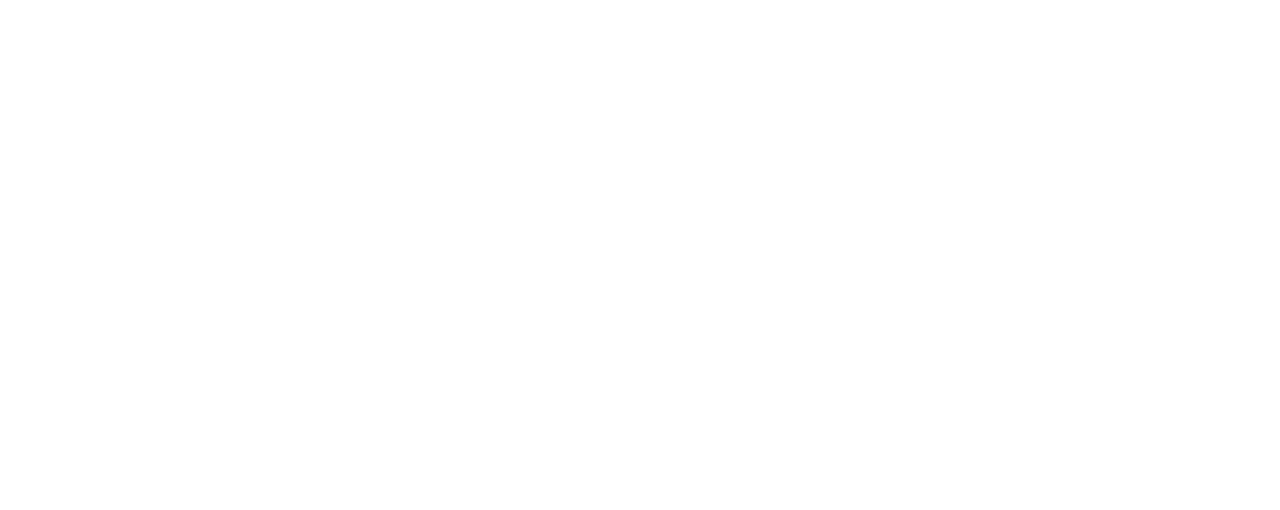
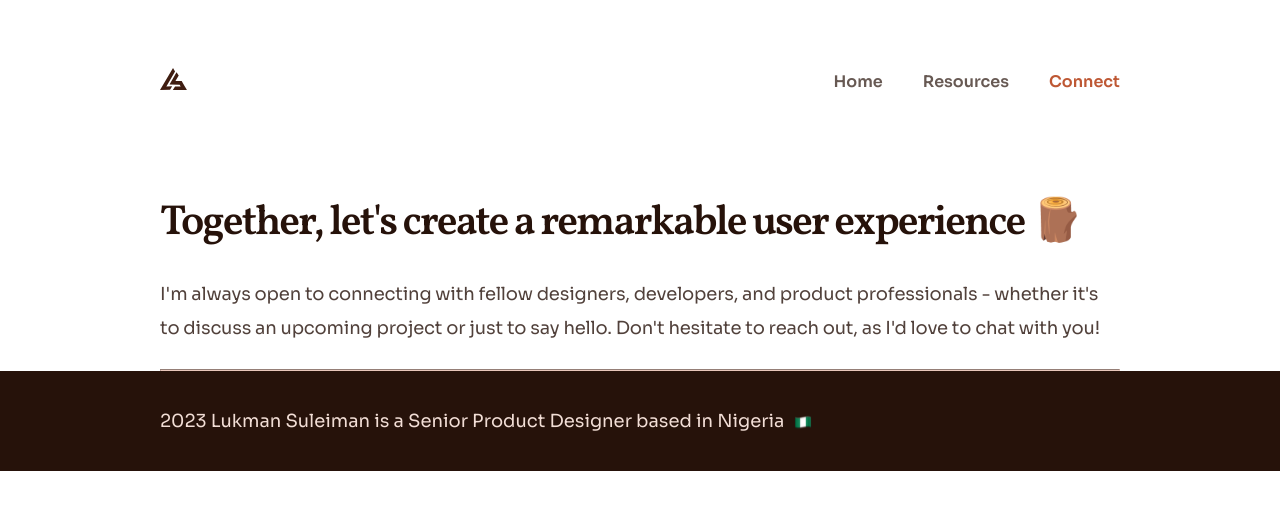
Before and after one commit to davidolaoluwa240/lukman-portfolio, a React (Create React App) app: page /connect in a window 1280 px wide. Before the commit this address had no page. Shown: the top 510 px of the page. Built offline with nearby package versions, Linux system fonts and the light colour scheme.

Commit message:
added secondaryHero and connectHeroBase component

```diff
--- a/src/assets/styles/utilities.styles.jsx
+++ b/src/assets/styles/utilities.styles.jsx
@@ -48,6 +48,13 @@
   }}
 `;
 
+export const SecondaryHeadingAlt = styled(SecondaryHeading)`
+  text-transform: none;
+  font-size: 4.2rem;
+  line-height: 58px;
+  letter-spacing: -2px;
+`;
+
 export const HorizontalLine = styled.hr`
-  color: ${COLORS["horizontal-color"]};
+  border-color: ${COLORS["horizontal-color"]};
 `;
--- /dev/null
+++ b/src/components/connect/hero-base/hero-base.component.jsx
@@ -0,0 +1,14 @@
+// Modules
+import React from "react";
+
+// Components
+import { SecondaryHero } from "../..";
+
+export const ConnectHeroBase = () => {
+  return (
+    <SecondaryHero
+      title="Together, let's create a remarkable user experience 🪵"
+      description="I'm always open to connecting with fellow designers, developers, and product professionals - whether it's to discuss an upcoming project or just to say hello. Don't hesitate to reach out, as I'd love to chat with you!"
+    />
+  );
+};
--- /dev/null
+++ b/src/components/connect/index.js
@@ -0,0 +1,2 @@
+// Re-Export Connect Components
+export * from "./hero-base/hero-base.component.jsx";
--- a/src/components/index.js
+++ b/src/components/index.js
@@ -2,3 +2,5 @@
 export * from "./navigation/navigation.component";
 export * from "./footer/footer.component";
 export * from "./home";
+export * from "./secondary-hero/secondary-hero.component";
+export * from "./connect";
--- /dev/null
+++ b/src/components/secondary-hero/secondary-hero.component.jsx
@@ -0,0 +1,27 @@
+// Modules
+import React from "react";
+
+// Style
+import {
+  Container,
+  HorizontalLine,
+  SecondaryHeadingAlt,
+} from "../../assets/styles";
+import {
+  SecondaryHeroDescription,
+  SecondaryHeroWrapper,
+} from "./secondary-hero.styles";
+
+export const SecondaryHero = ({ title, description }) => {
+  return (
+    <SecondaryHeroWrapper>
+      <Container>
+        <SecondaryHeadingAlt mb="sm">{title}</SecondaryHeadingAlt>
+        {!!description && (
+          <SecondaryHeroDescription>{description}</SecondaryHeroDescription>
+        )}
+        <HorizontalLine />
+      </Container>
+    </SecondaryHeroWrapper>
+  );
+};
--- /dev/null
+++ b/src/components/secondary-hero/secondary-hero.styles.jsx
@@ -0,0 +1,13 @@
+// Modules
+import styled from "styled-components";
+
+export const SecondaryHeroWrapper = styled.div`
+  margin-top: 3.2rem;
+`;
+
+export const SecondaryHeroDescription = styled.p`
+  margin-bottom: 2.4rem;
+  line-height: 34px;
+  letter-spacing: -0.01em;
+  color: rgba(38, 18, 10, 0.8);
+`;
--- a/src/routes.component.jsx
+++ b/src/routes.component.jsx
@@ -5,7 +5,7 @@
 import { Routes as Switch, Route } from "react-router-dom";
 
 // Routes
-import { Home } from "./routes";
+import { Home, Connect } from "./routes";
 
 // Layouts
 import { LandingLayout } from "./layouts";
@@ -15,6 +15,7 @@
     <Switch>
       <Route path="/" element={<LandingLayout />}>
         <Route index element={<Home />} />
+        <Route path="connect" element={<Connect />} />
       </Route>
     </Switch>
   );
--- /dev/null
+++ b/src/routes/connect/connect.component.jsx
@@ -0,0 +1,14 @@
+// Modules
+import React from "react";
+
+// Components
+import { Fragment } from "react";
+import { ConnectHeroBase } from "../../components";
+
+export const Connect = () => {
+  return (
+    <Fragment>
+      <ConnectHeroBase />
+    </Fragment>
+  );
+};
--- a/src/routes/index.js
+++ b/src/routes/index.js
@@ -1,2 +1,3 @@
 // Re-Export Route Components
 export * from "./home/home.component";
+export * from "./connect/connect.component";
```
